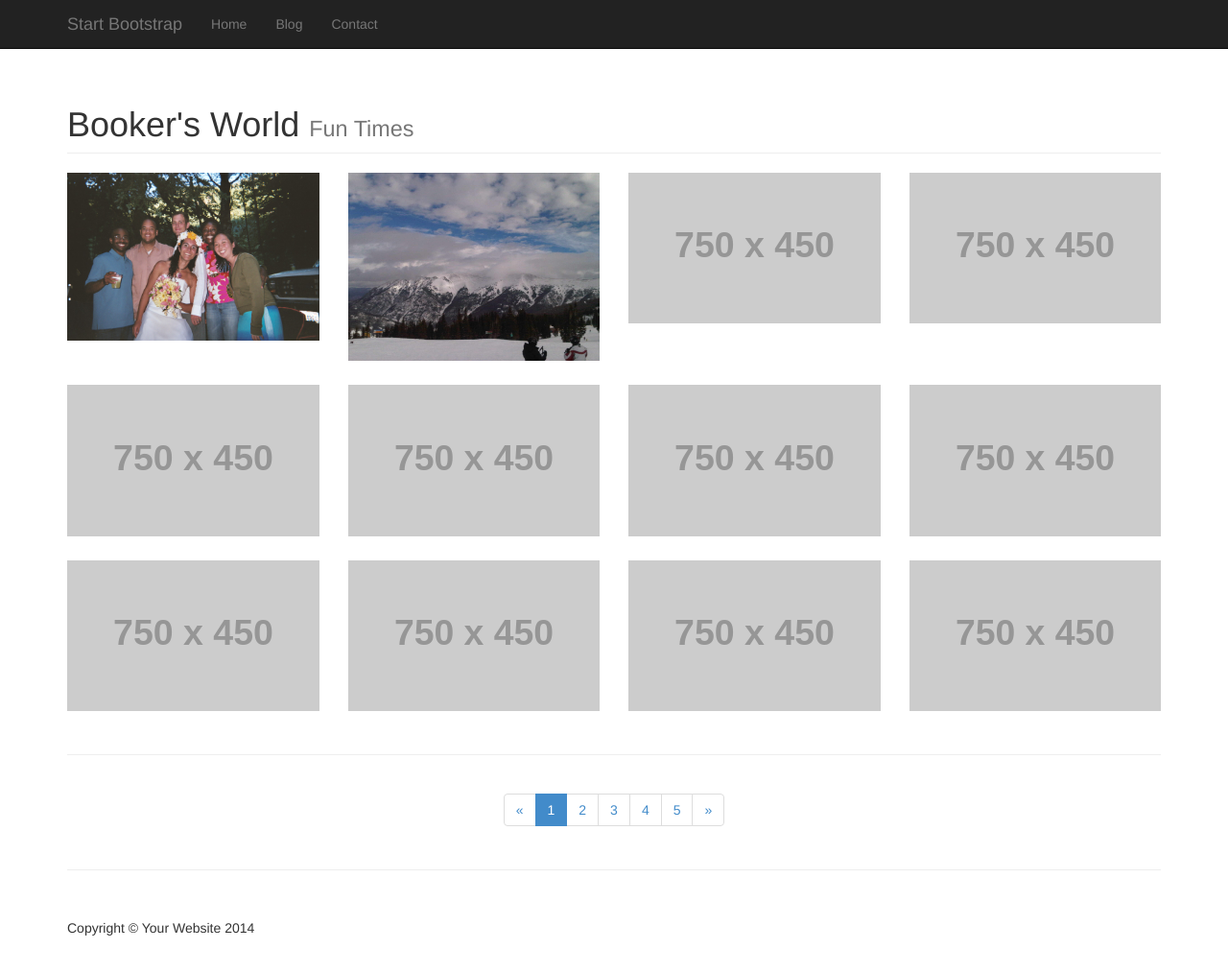
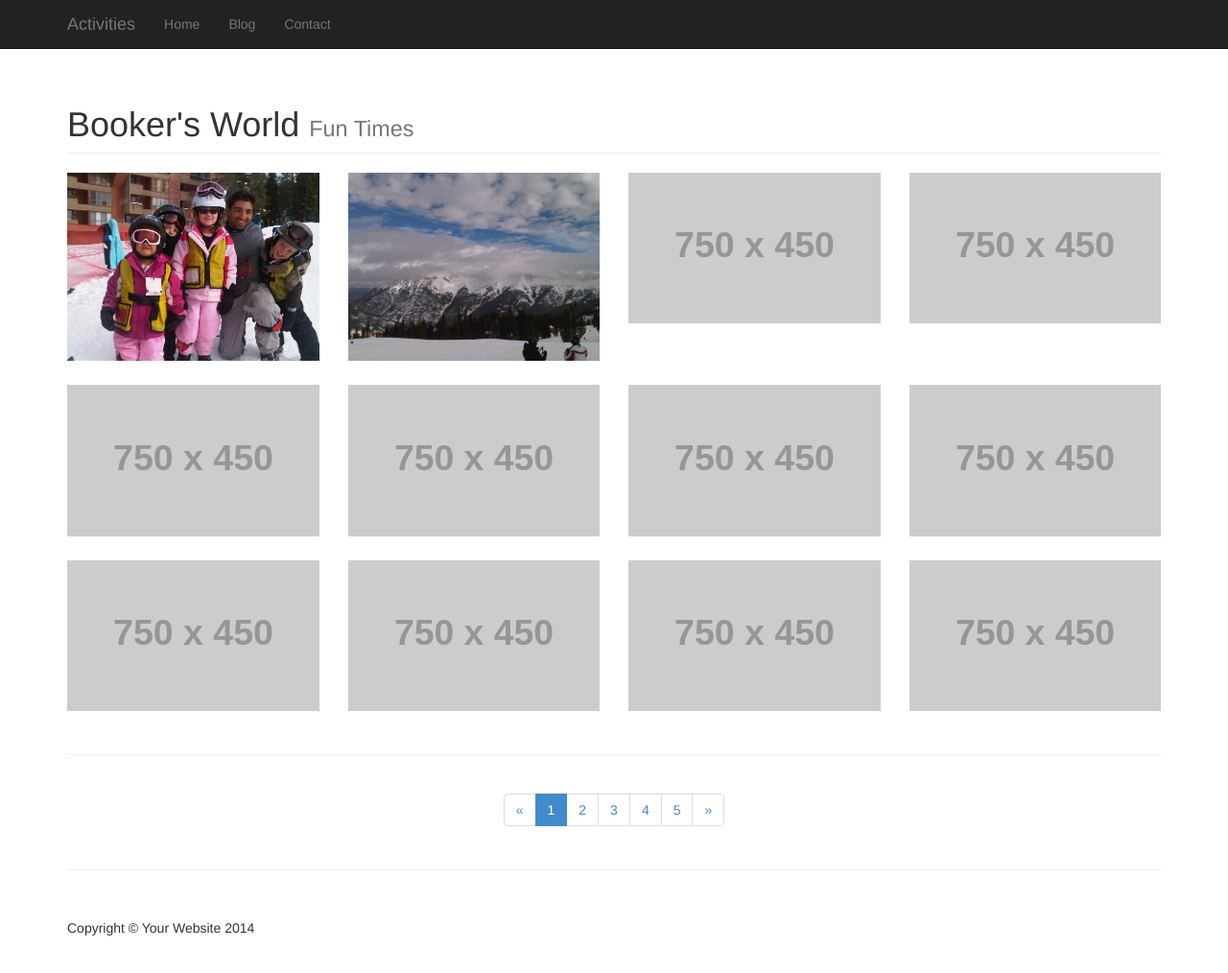
Before and after one commit to BOOKERWHITT/bookerwhitt.github.io, a Jekyll site: the page Activities/index.html, which Jekyll copies as it is, in a window 1280 px wide and 1037 px high. Shown: the top 1014 px of the window at 96% size. Built offline with Jekyll 4.4.1, drawn with Linux system fonts in a browser that asks for light colours.

Commit message:
all changes

```diff
--- a/Activities/index.html
+++ b/Activities/index.html
@@ -39,19 +39,19 @@
                     <span class="icon-bar"></span>
                     <span class="icon-bar"></span>
                 </button>
-                <a class="navbar-brand" href="#">Start Bootstrap</a>
+                <a class="navbar-brand" href="#">Activities</a>
             </div>
             <!-- Collect the nav links, forms, and other content for toggling -->
             <div class="collapse navbar-collapse" id="bs-example-navbar-collapse-1">
                 <ul class="nav navbar-nav">
                     <li>
-                        <a href="./">Home</a>
+                        <a href="../">Home</a>
                     </li>
                     <li>
-                        <a href="./blog">Blog</a>
+                        <a href="../blog">Blog</a>
                     </li>
                     <li>
-                        <a href="./contact">Contact</a>
+                        <a href="../contact">Contact</a>
                     </li>
                 </ul>
             </div>
@@ -77,7 +77,7 @@
         <div class="row">
             <div class="col-md-3 portfolio-item">
                 <a href="#">
-                    <img class="img-responsive" src="../images/seattle.jpeg" alt="Julie's Wedding">
+                    <img class="img-responsive" src="../images/brooke.jpeg" alt="Disney">
                 </a>
             </div>
             <div class="col-md-3 portfolio-item">
```
Also changed, not shown: images/brooke.jpeg (added), 2 other files.
